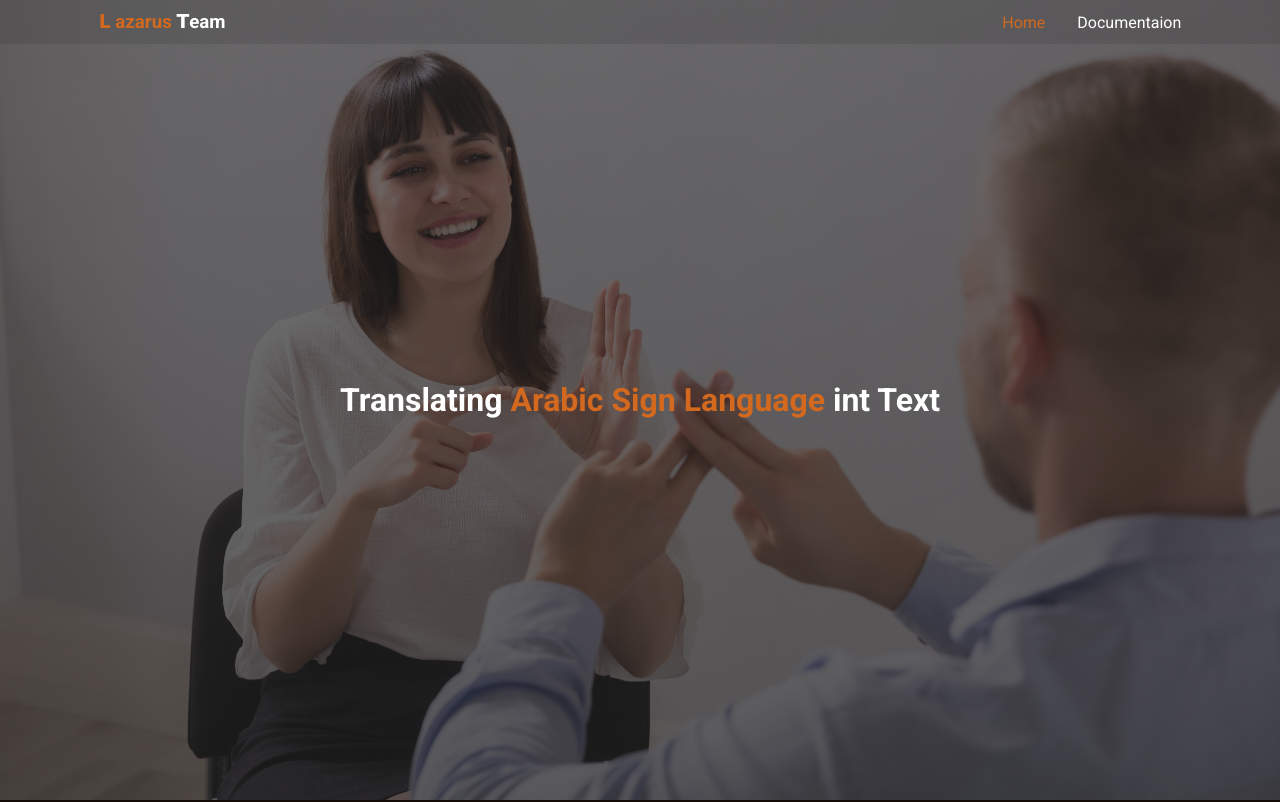
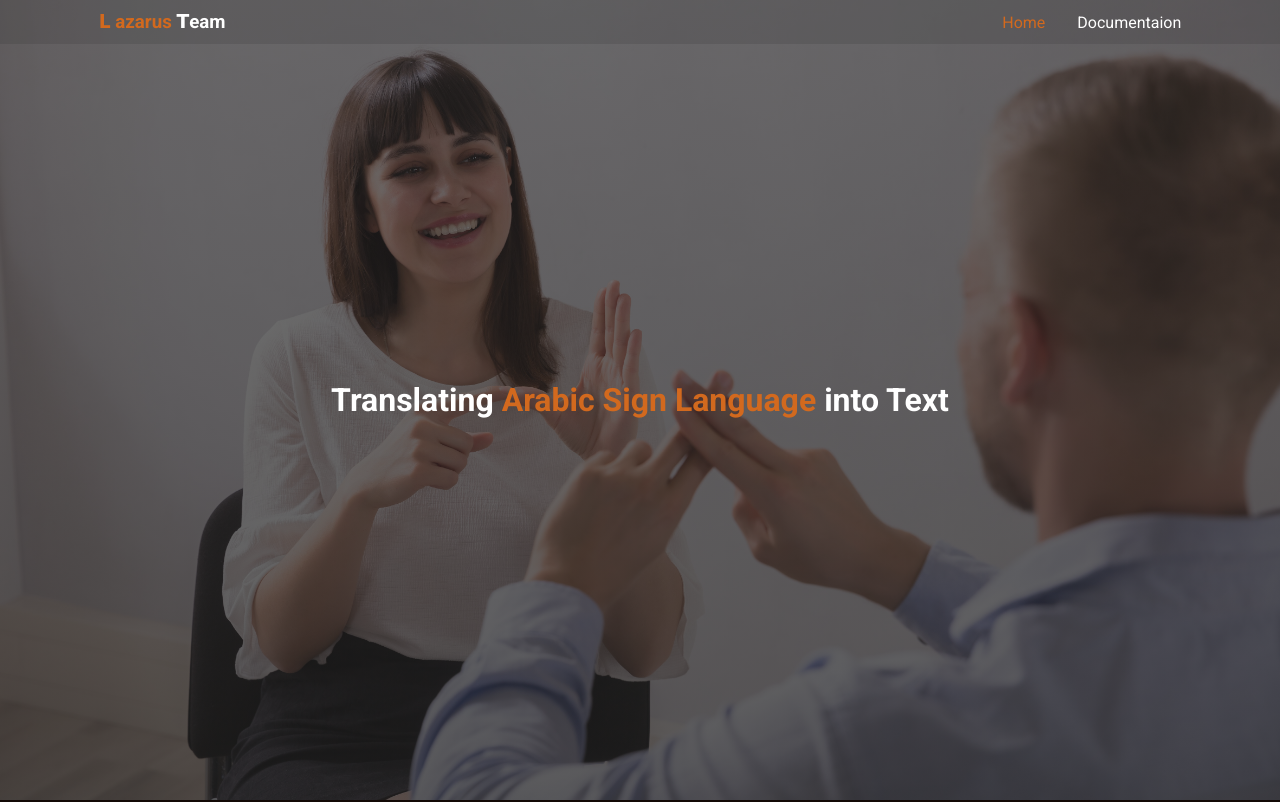
Before and after one commit to AhmedAbdo1612/signlanguage.io, a plain HTML site: page index.html in a window 1280 px wide. Shown: the top 802 px of the page. Drawn offline with nearby package versions, Linux system fonts and the light colour scheme; a web font is replaced by a local one.

Commit message:
Update index.html

```diff
--- a/index.html
+++ b/index.html
@@ -32,7 +32,7 @@
             <div class="slider">
                 <div class="container">
                     <div class="content" data-aos = 'fade-up'>
-                        <h1 class="text">Translating <span class="part_color">Arabic Sign Language</span> int Text</h1>
+                        <h1 class="text">Translating <span class="part_color">Arabic Sign Language</span> into Text</h1>
                     </div>
                 </div>
             </div>
```
